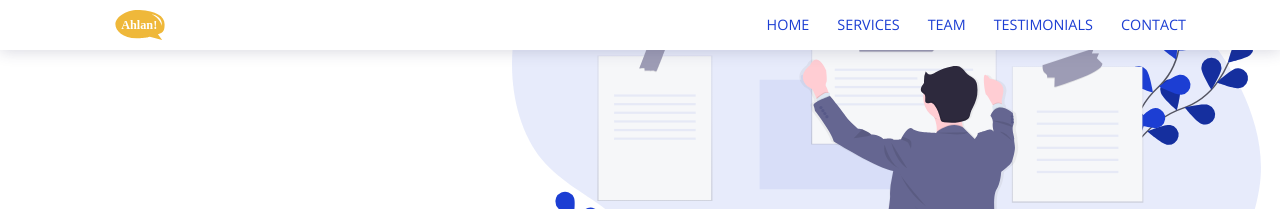
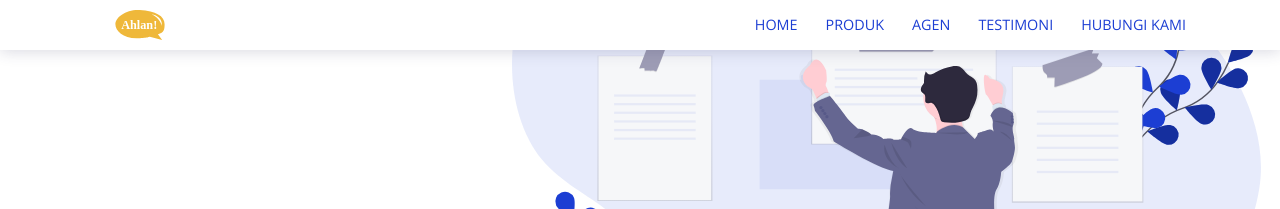
Before and after one commit to ahlanid/ahlanid.github.io, a Jekyll site: the page built from index.html, in a window 1280 px wide. Shown: the top 209 px of the page. Built offline with Jekyll 4.4.1, drawn with Linux system fonts in a browser that asks for light colours.

Commit message:
Update main-menu.html

```diff
--- a/_includes/main-menu.html
+++ b/_includes/main-menu.html
@@ -1,9 +1,9 @@
 <div id="main-menu" class="main-menu">
   <ul>
     <li><a href="{{site.baseurl}}/" class="{% if page.url == '/' %}current{% endif %}">Home</a></li>
-    <li><a href="{{site.baseurl}}/services/" class="{% if page.url contains 'services' %}current{% endif %}">Services</a></li>
-    <li><a href="{{site.baseurl}}/team/" class="{% if page.url contains 'team' %}current{% endif %}">Team</a></li>
-    <li><a href="{{site.baseurl}}/testimonials/" class="{% if page.url contains 'testimonials' %}current{% endif %}">Testimonials</a></li>
-    <li><a href="{{site.baseurl}}/contact/" class="{% if page.url contains 'contact' %}current{% endif %}">Contact</a></li>
+    <li><a href="{{site.baseurl}}/services/" class="{% if page.url contains 'services' %}current{% endif %}">Produk</a></li>
+    <li><a href="{{site.baseurl}}/team/" class="{% if page.url contains 'team' %}current{% endif %}">Agen</a></li>
+    <li><a href="{{site.baseurl}}/testimonials/" class="{% if page.url contains 'testimonials' %}current{% endif %}">Testimoni</a></li>
+    <li><a href="{{site.baseurl}}/contact/" class="{% if page.url contains 'contact' %}current{% endif %}">Hubungi Kami</a></li>
   </ul>
 </div>
```
